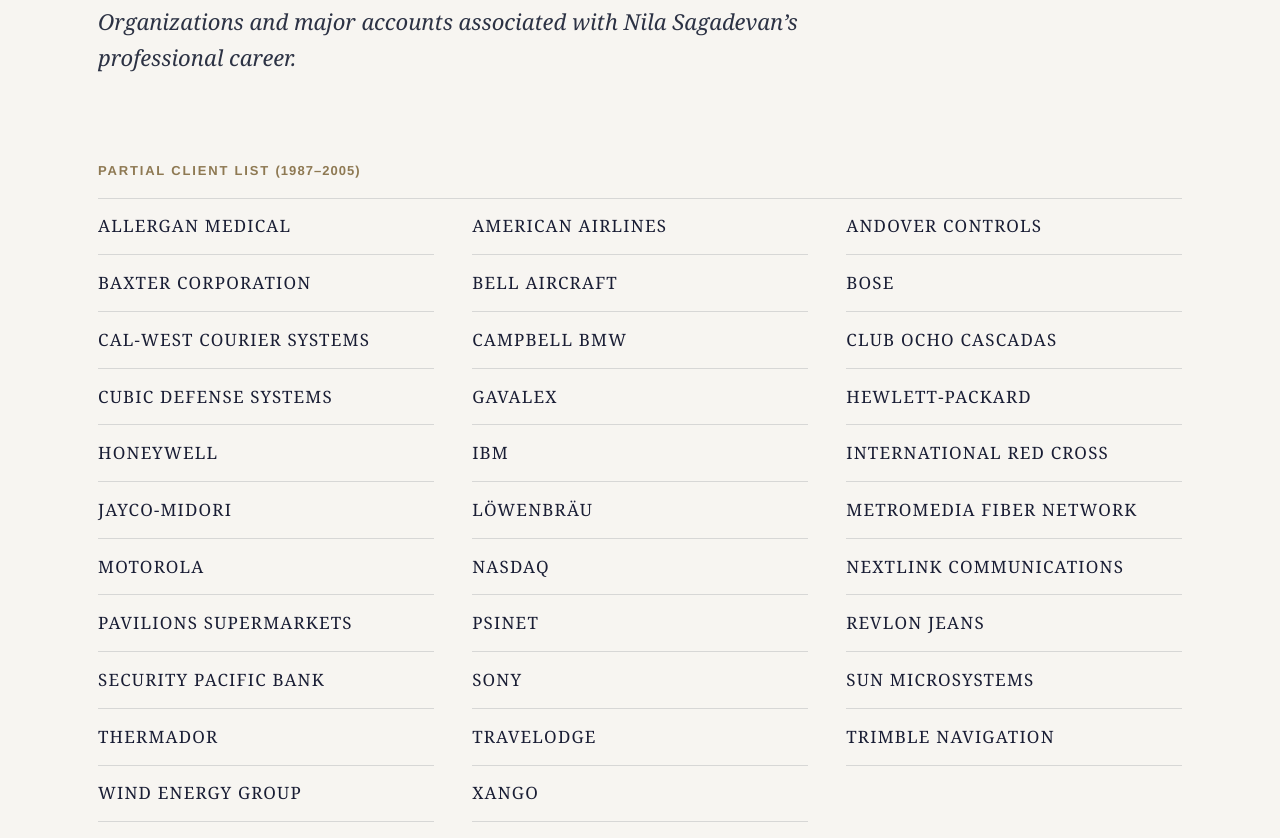
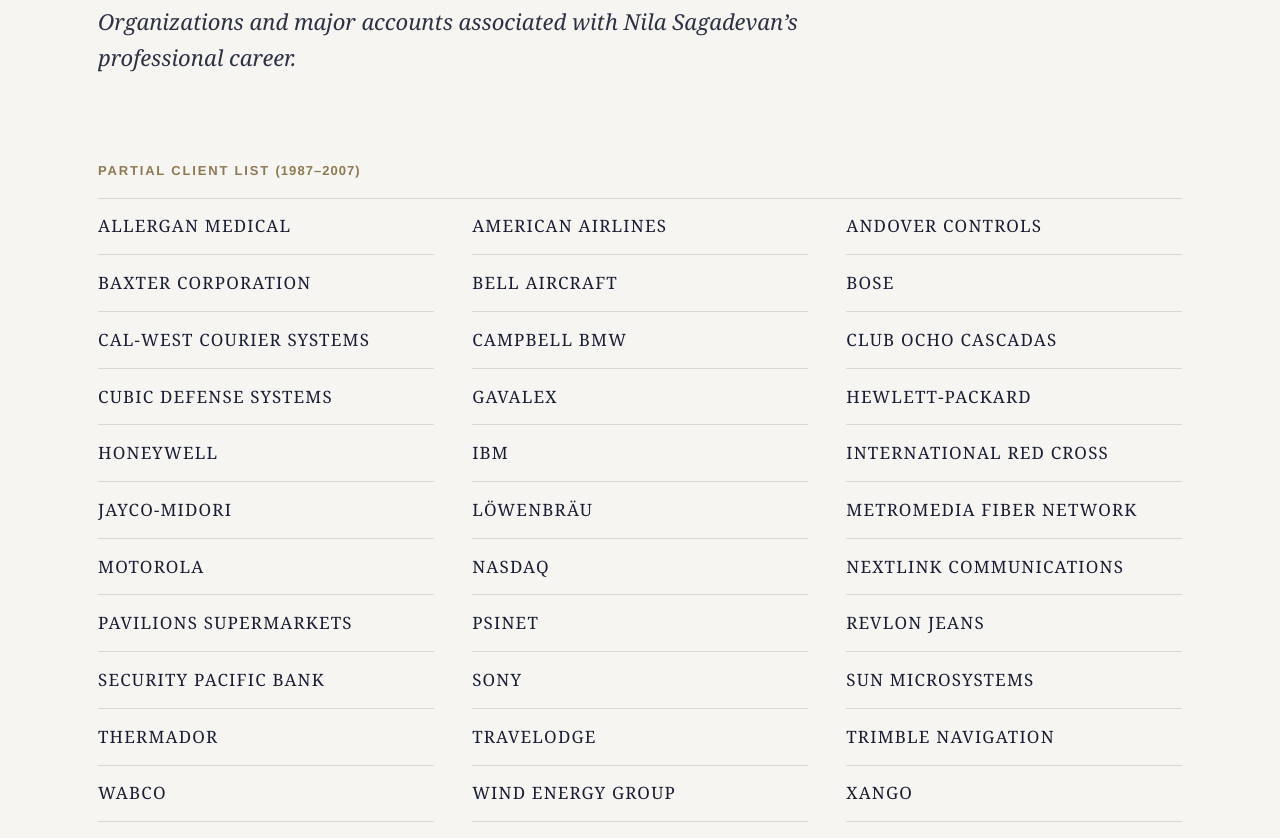
Before and after one commit to LoomTech/omnicom-website, a plain HTML site: page clients.html in a window 1280 px wide. Shown: the part 426-1264 px from the top of the page. Drawn offline with Linux system fonts and the light colour scheme; a web font is replaced by a local one.

Commit message:
Clients: date range 1987-2007 and add WABCO
Co-Authored-By: Claude Opus 5.5 <noreply@anthropic.com>

```diff
--- a/clients.html
+++ b/clients.html
@@ -4,9 +4,9 @@
 <meta charset="utf-8">
 <meta name="viewport" content="width=device-width, initial-scale=1">
 <title>Clients | Omnicom, Nila Sagadevan</title>
-<meta name="description" content="Selected corporate experience: organizations and major accounts associated with Nila Sagadevan’s professional career, 1987 to 2005.">
+<meta name="description" content="Selected corporate experience: organizations and major accounts associated with Nila Sagadevan’s professional career, 1987 to 2007.">
 <meta property="og:title" content="Clients | Omnicom, Nila Sagadevan">
-<meta property="og:description" content="Selected corporate experience: organizations and major accounts associated with Nila Sagadevan’s professional career, 1987 to 2005.">
+<meta property="og:description" content="Selected corporate experience: organizations and major accounts associated with Nila Sagadevan’s professional career, 1987 to 2007.">
 <meta property="og:type" content="website">
 <meta property="og:url" content="https://www.omnicom.lk/clients.html">
 <meta property="og:image" content="https://www.omnicom.lk/assets/omnicom-share.jpg">
@@ -46,7 +46,7 @@
 
 <section class="clients" aria-labelledby="client-list">
   <div class="wrap">
-    <h2 id="client-list">Partial Client List <span>(1987&ndash;2005)</span></h2>
+    <h2 id="client-list">Partial Client List <span>(1987&ndash;2007)</span></h2>
     <ul>
       <li>ALLERGAN MEDICAL</li>
       <li>AMERICAN AIRLINES</li>
@@ -78,6 +78,7 @@
       <li>THERMADOR</li>
       <li>TRAVELODGE</li>
       <li>TRIMBLE NAVIGATION</li>
+      <li>WABCO</li>
       <li>WIND ENERGY GROUP</li>
       <li>XANGO</li>
     </ul>
```
